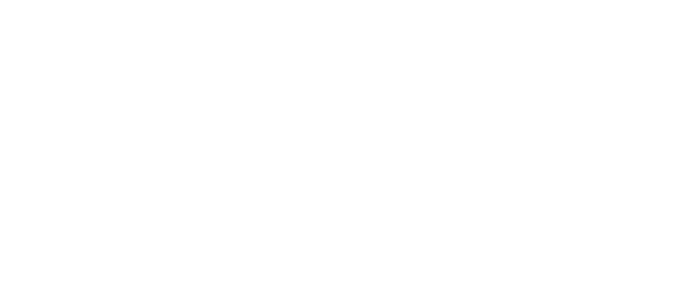
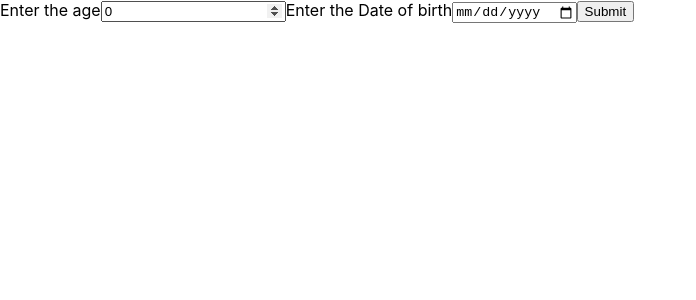
Before and after one commit to manoj633/react-revision, a React (Create React App) app: page / in a window 1280 px wide. Shown: the top 300 px of the page, without its empty margins (0-696 px from the left). Built offline with nearby package versions, Linux system fonts and the light colour scheme.

Commit message:
Numbers and dates in react-hook-form

```diff
--- a/src/App.js
+++ b/src/App.js
@@ -28,6 +28,7 @@ import { ErrorVisualFeedback } from "./components/Forms/form hook/ErrorVisualFee
 import { DefaultValues } from "./components/Forms/form hook/DefaultValues";
 import { NestedObject } from "./components/Forms/form hook/NestedObject";
 import { DynamicFields } from "./components/Forms/form hook/field array hook/DynamicFields";
+import { NumbersAndDates } from "./components/Forms/form hook/NumbersAndDates";
 
 function App() {
   const inputRef = useRef(null);
@@ -108,6 +109,8 @@ function App() {
       {/* <DefaultValues /> */}
       {/* <NestedObject /> */}
       {/* <DynamicFields /> */}
+
+      <NumbersAndDates />
     </div>
   );
 }
--- /dev/null
+++ b/src/components/Forms/form hook/NumbersAndDates.jsx
@@ -0,0 +1,34 @@
+import { DevTool } from "@hookform/devtools";
+import React from "react";
+import { useForm } from "react-hook-form";
+
+export const NumbersAndDates = () => {
+  const { register, control, handleSubmit } = useForm({
+    defaultValues: {
+      age: 0,
+      dob: new Date(),
+    },
+  });
+
+  const submitForm = (data) => console.log(data);
+  return (
+    <>
+      <form onSubmit={handleSubmit(submitForm)}>
+        <label htmlFor="age">Enter the age</label>
+        <input
+          type="number"
+          id="age"
+          {...register("age", { valueAsNumber: true })}
+        />
+        <label htmlFor="dob">Enter the Date of birth</label>
+        <input
+          type="date"
+          id="dob"
+          {...register("dob", { valueAsDate: true })}
+        />
+        <button type="submit">Submit</button>
+      </form>
+      <DevTool control={control} />
+    </>
+  );
+};
```
